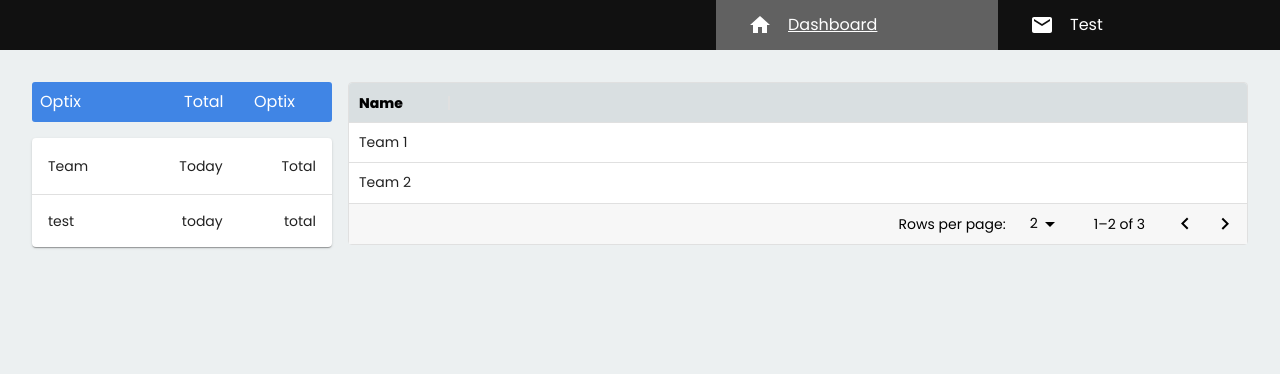
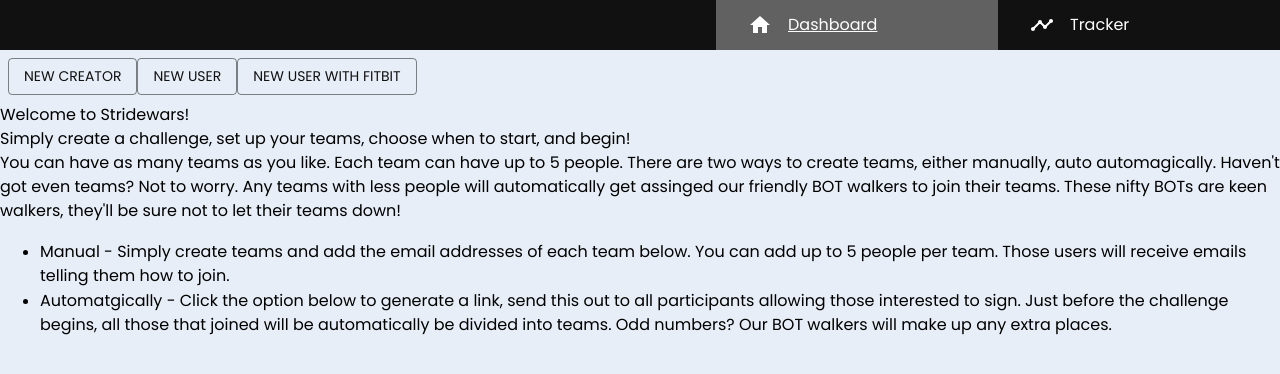
Before and after one commit to michaeljholmes/fitbit-poc, a React (Vite) app: page /dashboard in a window 1280 px wide. Shown: the top 374 px of the page. Built offline with nearby package versions, Linux system fonts and the light colour scheme; data requests are answered from the project's data file; a web font is replaced by a local one.

Commit message:
adding in users, and fit bit integration behaviour

```diff
--- a/src/api/api.types.ts
+++ b/src/api/api.types.ts
@@ -4,7 +4,8 @@ export interface User {
     name: string,
     isCreator: boolean,
     createdId?: string,
-    participantId?: string
+    participantId?: string;
+    isFitbitIntegrated: boolean;
   }
 
   export interface Challenge {
--- a/src/components/TeamSummary.tsx
+++ b/src/components/TeamSummary.tsx
@@ -18,7 +18,7 @@ interface TeamSummaryProps {
 
 export const TeamSummary = ({ users }: TeamSummaryProps) => {
   return (
-    <Stack sx={{ width: rem(300) }}>
+    <Stack sx={{ width: rem(300), zIndex: 1}}>
       <Stack
         flexDirection="row"
         justifyContent={"flex-end"}
@@ -33,9 +33,9 @@ export const TeamSummary = ({ users }: TeamSummaryProps) => {
           height: rem(40),
         }}
       >
-        <Typography sx={{ flex: 1 }}>Optix</Typography>
+        <Typography sx={{ flex: 1 }}>Team Name</Typography>
         <Typography sx={{ width: rem(70) }}>Total</Typography>
-        <Typography sx={{ width: rem(70) }}>Optix</Typography>
+        <Typography sx={{ width: rem(70) }}>12345</Typography>
       </Stack>
       <TableContainer component={Paper}>
         <Table
--- a/src/mockData/db.json
+++ b/src/mockData/db.json
@@ -60,6 +60,7 @@
             "email": "test4@test.com",
             "name": "test4",
             "password": "test",
+            "isCreator": true,
             "isFitbitIntegrated": false
         }
     ]
--- a/src/pages/Dashboard/ChallengePage.tsx
+++ b/src/pages/Dashboard/ChallengePage.tsx
@@ -3,8 +3,10 @@ import { Paged } from "../../types";
 import { Leaderbaord } from "../../components/Leaderboard";
 import { useState } from "react";
 import { TeamSummary } from "../../components/TeamSummary";
-import { Stack, Box } from "@mui/material";
+import { Stack, Box, Typography, Button } from "@mui/material";
 import { Challenge, Team, User } from "../../api/api.types";
+import { rem } from "polished";
+import { useNavigate } from "react-router";
 
 const URL = "http://localhost:6789/";
 
@@ -46,7 +48,7 @@ const fetchTeam = async (teamIds: string[]): Promise<User[]> => {
 };
 
 interface ChallengeProps {
- // user: any;
+  user: User;
   challengeId: string;
 }
 
@@ -54,10 +56,12 @@ interface ChallengeProps {
 
 export const ChallengePage = ({
   challengeId,
-
+  user
 }: ChallengeProps) => {
   const [pageSize, setPageSize] = useState(2);
   const [page, setPage] = useState(0);
+  const isNotFitbitEnabled = !user.isFitbitIntegrated;
+  const navigate = useNavigate();
 
   const { isLoading: isChallengeLoading, data: challenge } = useQuery({
     queryKey: ["challenge", challengeId],
@@ -94,8 +98,16 @@ export const ChallengePage = ({
   };
 
   return (
-    <Box sx={{ height: "100%", backgroundColor: "#ECF0F1" }}>
-      <Stack flexDirection={"row"} sx={{ p: 4 }}>
+    <Stack sx={{ height: "100%", backgroundColor: "#ECF0F1" }}>
+      {isNotFitbitEnabled &&
+        <Stack alignItems={"center"} sx={{m: 1}}>
+          <Typography textAlign="center" variant="h2">You must connect Stridewars with fitbit before we can track your steps!</Typography>
+          <Typography textAlign="center" variant="h3">Its easy to set up and totally free. Haven't got a fitbit, not to worry, you can use your phone, with the Fitbit app to count your steps.</Typography>
+          <Button sx={{m: 1, width: rem(250)}} onClick={() => navigate("tracker")} variant="outlined">Click here to get set up!</Button>
+        </Stack>}
+      <Stack sx={{flex: 1, position: "relative"}}>
+        <Box sx={{...(isNotFitbitEnabled && {position: "absolute", backgroundColor: "black", flex: 1, width: "100%", height: "100%", opacity: 0.5, zIndex: 2})}}/>
+        <Stack flexDirection={"row"} sx={{ p: 4}}>
           <TeamSummary users={teamMembers} />
           <Leaderbaord
             sx={{ ml: 2 }}
@@ -113,6 +125,7 @@ export const ChallengePage = ({
             isLoading={isChallengeLoading || isTeamsLoading}
           />
         </Stack>
-    </Box>
+      </Stack>
+    </Stack>
   );
 };
--- a/src/pages/Dashboard/DashboardPage.tsx
+++ b/src/pages/Dashboard/DashboardPage.tsx
@@ -1,23 +1,73 @@
+import { PropsWithChildren, useState } from "react";
 import { ChallengePage } from "./ChallengePage";
 import { CreateChallenge } from "./CreateChallenge";
+import { Button, Stack } from "@mui/material";
+import { User } from "../../api/api.types";
 
-const loggedInUser = {
+const newUserNoFitbit = {
     id: "2",
     email: "test1@test.com",
     name: "test1",
     password: "test",
     isCreator: true,
     createdId: "challenge1",
-    participantId: "challenge1"
+    participantId: "challenge1",
+    isFitbitIntegrated: false
+  };
+
+  const newCreator = {
+    id: "user5",
+    email: "test5@test.com",
+    name: "test5",
+    password: "test",
+    isCreator: true,
+    isFitbitIntegrated: false
+}
+
+const newUserWithFitbit = {
+    id: "2",
+    email: "test1@test.com",
+    name: "test1",
+    password: "test",
+    isCreator: true,
+    createdId: "challenge1",
+    participantId: "challenge1",
+    isFitbitIntegrated: true
   };
 
 export const DashboardPage = () => {
 
-    const {isCreator, createdId, participantId} = loggedInUser;
+    const [user, setUser] = useState(newCreator);
+
+    return (
+        <Stack sx={{flex: 1}}>
+            <Stack flexDirection="row" sx={{m: 1}}>
+                <Button variant="outlined" onClick={() => setUser(newCreator)}>
+                    New Creator
+                </Button>
+                <Button variant="outlined" onClick={() => setUser(newUserNoFitbit)}>
+                    New User
+                </Button>
+                <Button variant="outlined" onClick={() => setUser(newUserWithFitbit)}>
+                    New User with Fitbit
+                </Button>
+            </Stack>
+            <DashboardPageWithUser user={user}/>
+        </Stack>
+    );
+}
+
+interface DashboardProps {
+    user: User;
+}
+
+const DashboardPageWithUser = ({user}: DashboardProps) => {
+
+    const {isCreator, createdId, participantId} = user;
 
     if(participantId) {
         return (
-            <ChallengePage challengeId={participantId} />
+            <ChallengePage user={user} challengeId={participantId} />
         )
     }
 
--- /dev/null
+++ b/src/pages/Dashboard/FitBitIntegration.tsx
@@ -0,0 +1,7 @@
+import { Typography } from "@mui/material";
+
+export const FitBitIntegration = () => {
+    return (
+        <Typography>Fitbit Integration</Typography>
+    );
+}
--- a/src/routing/BaseRouter.tsx
+++ b/src/routing/BaseRouter.tsx
@@ -4,6 +4,7 @@ import { LandingPage } from "../pages/LandingPage";
 import { VerificationPage } from "../pages/VerificationPage";
 import { CreateChallenge } from "../pages/Dashboard/CreateChallenge";
 import { DashboardPage } from "../pages/Dashboard/DashboardPage";
+import { FitBitIntegration } from "../pages/Dashboard/FitBitIntegration";
 
 export const BaseRouter = () => (
   <Routes>
@@ -12,7 +13,7 @@ export const BaseRouter = () => (
     <Route path="dashboard">
       <Route element={<Template />}>
         <Route index element={<DashboardPage />} />
-        <Route path="test" element={<p>Test</p>} />
+        <Route path="tracker" element={<FitBitIntegration />} />
       </Route>
     </Route>
   </Routes>
--- a/src/routing/Template.tsx
+++ b/src/routing/Template.tsx
@@ -29,7 +29,7 @@ export const Template = () => {
   return isDesktop ? (
     <Stack sx={{ flex: 1 }} height={"100vh"} width={"100vw"}>
       <DesktopNavBar onLinkClick={onLinkClick} routes={routes} />
-      <Box
+      <Stack
         sx={{
           backgroundColor: "#E7EEF7",
           height: "100vh",
@@ -38,7 +38,7 @@ export const Template = () => {
         }}
       >
         <Outlet />
-      </Box>
+      </Stack>
     </Stack>
   ) : (
     <Stack height={"100vh"}>
@@ -63,9 +63,9 @@ export const Template = () => {
           <MenuIcon />
         </IconButton>
       </Box>
-      <Box sx={{ height: `calc(100vh - 42px)` }}>
+      <Stack sx={{ height: `calc(100vh - 42px)` }}>
         <Outlet />
-      </Box>
+      </Stack>
       <Drawer
         sx={{
           width: rem(270),
--- a/src/routing/routes.tsx
+++ b/src/routing/routes.tsx
@@ -1,5 +1,6 @@
 import EmailIcon from "@mui/icons-material/Email";
 import HomeIcon from "@mui/icons-material/Home";
+import TimeLineIcon from "@mui/icons-material/TimeLine";
 import { Route } from "./nav";
 
 export const routes: Route[] = [
@@ -9,8 +10,8 @@ export const routes: Route[] = [
     text: "Dashboard",
   },
   {
-    to: "/dashboard/test",
-    icon: <EmailIcon />,
-    text: "Test",
+    to: "/dashboard/tracker",
+    icon: <TimeLineIcon />,
+    text: "Tracker",
   },
 ];
```
Lines whose indentation alone changed are shown as unchanged.
